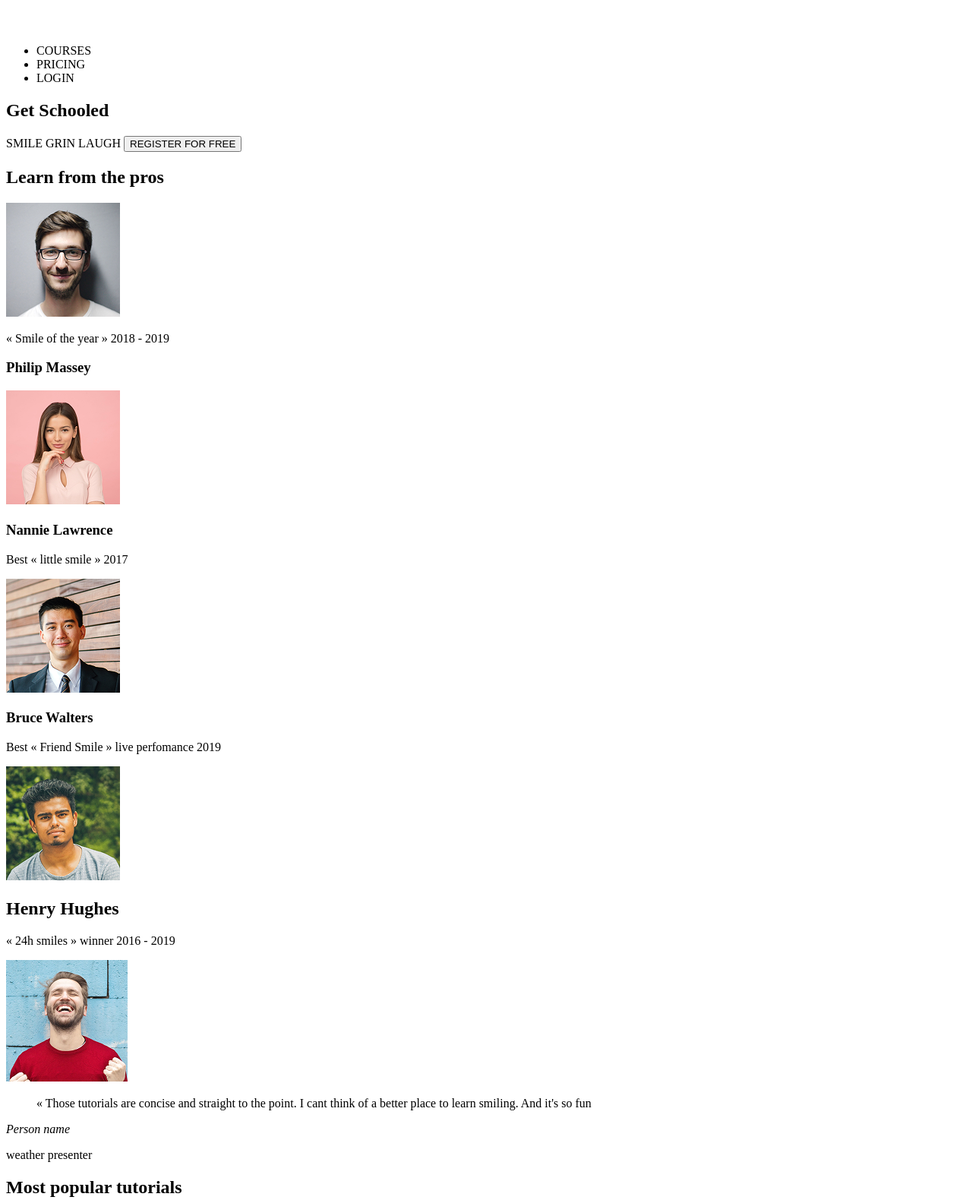
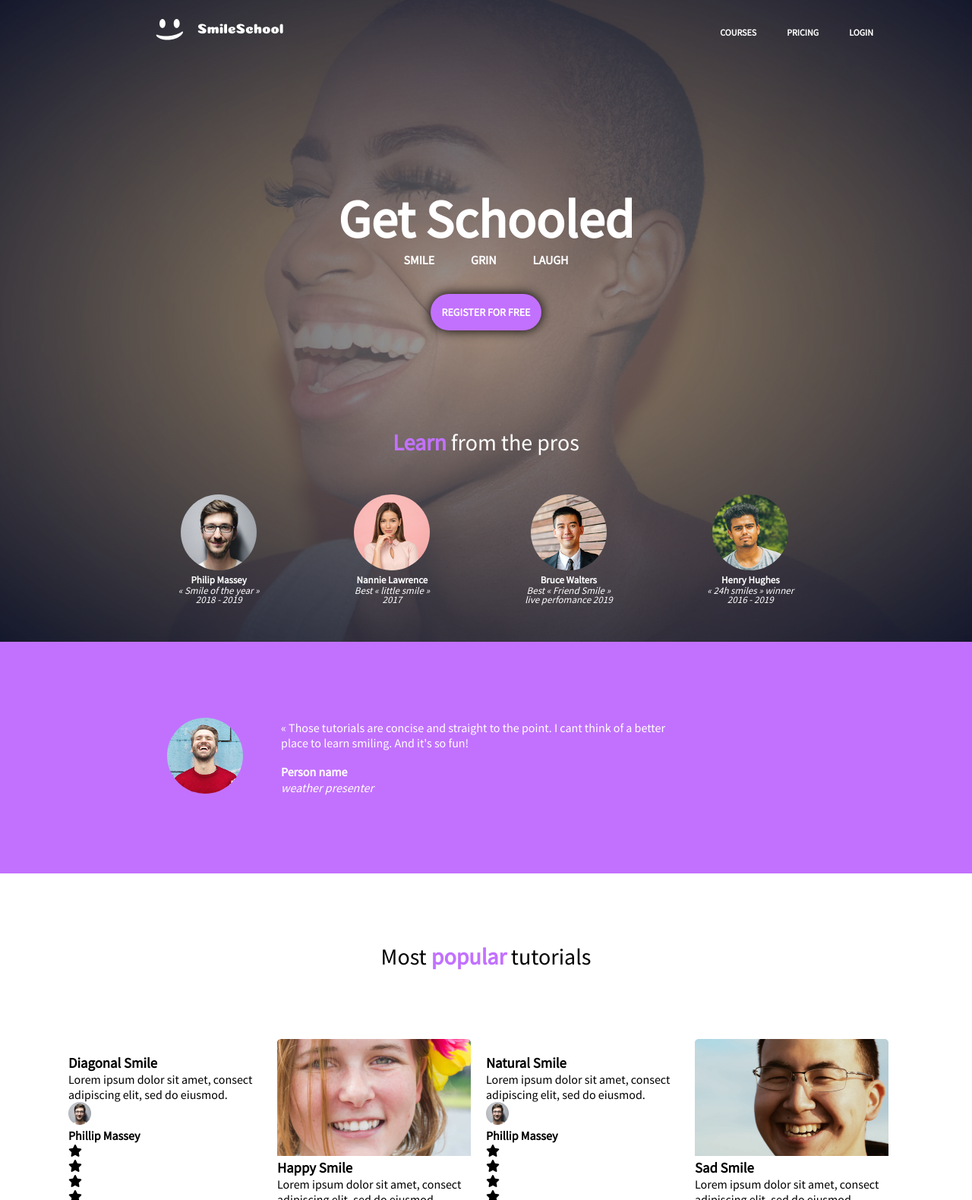
Before and after one commit to Mwandii/alx_html_css, a plain HTML site: page css_advanced/index.html in a window 1280 px wide. Shown: the top 1580 px of the page at 76% size. Drawn offline with Linux system fonts and the light colour scheme.

Commit message:
completed hero page and quote page

```diff
--- a/css_advanced/index.html
+++ b/css_advanced/index.html
@@ -4,67 +4,77 @@
     <meta charset="UTF-8">
     <meta name="viewport" content="width=device-width, initial-scale=1.0">
     <link rel="stylesheet" href="styles.css">
-     <script src="https://kit.fontawesome.com/4a2b055604.js" crossorigin="anonymous"></script>
+    <link href="https://fonts.googleapis.com/css2?family=Source+Sans+Pro&display=swap" rel="stylesheet">
+    <script src="https://kit.fontawesome.com/4a2b055604.js" crossorigin="anonymous"></script>
     <title>Designer Webpage</title>
 </head>
 <body>
+    <section class="hero-background">
     <header>
-        <a><img src="/css_advanced/media/logo.png"></a>
-        <nav>
-            <ul>
-                <li><a>COURSES</a></li>
-                <li><a>PRICING</a></li>
-                <li><a>LOGIN</a></li>
+        <nav class="navbar">
+            <a class="logo" href="#"><img src="/css_advanced/media/logo.png" alt="logo"></a>
+            <ul class="nav-links">
+                <li><a href="#">COURSES</a></li>
+                <li><a href="#">PRICING</a></li>
+                <li><a href="#">LOGIN</a></li>
             </ul>
         </nav>
     </header>
     <main>
         <section>
             <div>
-                <h2>Get Schooled</h2>
+                <h2 class="hero-title">Get Schooled</h2>
+                <div class="hero-text1">
                 <span>SMILE</span>
                 <span>GRIN</span>
                 <span>LAUGH</span>
-                <button>REGISTER FOR FREE</button>
+                </div>
+                <button class="button-hero">REGISTER FOR FREE</button>
             </div>
             <div>
-                <h1>Learn from the pros</h1>
-                <div>
+                <h1 class="pros-title"><span class="learn">Learn</span> from the pros</h1>
+                <div class="pros">
                     <div>
                         <img src="/css_advanced/media/1.png" alt="">
-                        <p>« Smile of the year » 2018 - 2019</p>
                         <h3>Philip Massey</h3>
+                        <p>« Smile of the year »</p>
+                        <p>2018 - 2019</p>
                     </div>
                     <div>
                         <img src="/css_advanced/media/6.png" alt="">
                         <h3>Nannie Lawrence</h3>
-                        <p>Best « little smile » 2017 </p>
+                        <p>Best « little smile »</p>
+                        <p>2017</p>
                     </div>
                     <div>
                         <img src="/css_advanced/media/7.png" alt="">
                         <h3>Bruce Walters</h3>
-                        <p>Best « Friend Smile » live perfomance 2019</p>
+                        <p>Best « Friend Smile »</p>
+                        <p>live perfomance 2019</p>
                     </div>
                     <div>
                         <img src="/css_advanced/media/8.png" alt="">
-                        <h1>Henry Hughes</h1>
-                        <p>« 24h smiles » winner 2016 - 2019</p>
+                        <h3>Henry Hughes</h3>
+                        <p>« 24h smiles » winner</p>
+                        <p>2016 - 2019</p>
                     </div>
                 </div>
             </div>
         </section>
-        <section>
-            <div>
+    </section>
+        <section class="quote">
+            <div class="quote-img">
                 <img src="/css_advanced/media/Bitmap (1).png">
             </div>
-            <div>
-                <blockquote>« Those tutorials are concise and straight to the point. I cant think of a better place to learn smiling. And it's so fun</blockquote>
-                <cite>Person name</cite>
-                <p>weather presenter</p>
+            <div class="quote-text">
+                <blockquote>« Those tutorials are concise and straight to the point. I cant think of a better place to learn smiling. And it's so fun!</blockquote>
+                <p>Person name</p>
+                <cite>weather presenter</cite>
             </div>
         </section>
-        <section>
-            <h2>Most popular tutorials</h2>
+        <section class="tutorials">
+            <h2>Most <span>popular</span> tutorials</h2>
+            <div class="tutorials-content">
             <div>
                 <img src="/css_advanced/media/preview (1).png" alt="">
                 <h3>Diagonal Smile</h3>
@@ -132,6 +142,7 @@
                     <div><i class="fa-solid fa-star"></i></div>
                 </div>
                 <p>8 min</p>
+            </div>
             </div>
         </section>
         <section>
--- a/css_advanced/styles.css
+++ b/css_advanced/styles.css
@@ -0,0 +1,175 @@
+* {
+    margin: 0;
+    box-sizing: border-box;
+    font-family: 'Source Sans Pro', sans-serif;
+}
+
+.hero-background {
+    background-image: radial-gradient(rgba(128, 128, 128, 0.7), rgb(20, 24, 44)),url(/css_advanced/media/Bitmap.png);
+    background-size: cover;
+    padding: 20px 50px;
+}
+
+header {
+    padding: 5px;
+}
+
+.navbar {
+    display: flex;
+    justify-content: space-between;
+    align-items: center;
+}
+
+.nav-links {
+    display: flex;
+    font-family: 'Source Sans Pro', sans-serif;
+    font-weight: bold;
+    font-size: 12px;
+    margin-right: 50px;
+    list-style-type: none;
+}
+
+.nav-links a {
+    margin: 15px;
+    padding-right: 10px;
+    color: white;
+    text-decoration: none;
+}
+
+.logo {
+    margin-left: 150px;
+}
+
+.hero-title {
+    text-align: center;
+    margin-top: 180px;
+    margin-bottom: 0;
+    font-family: 'Source Sans Pro';
+    font-size: 70px;
+    font-weight: bold !important;
+    color: white;
+}
+
+.hero-text1 {
+    display: flex;
+    justify-content: center;
+    gap: 3rem;
+    font-family: 'Source Sans Pro', sans-serif;
+    font-weight: bold;
+    margin-top: 0;
+    color: white;
+}
+
+.button-hero {
+    display: block;
+    margin: 35px auto;
+    background-color: #C271FF !important;
+    border: none;
+    border-radius: 999px;
+    padding: 15px;
+    font-size: 14px;
+    font-weight: bold;
+    font-family: 'Source Sans Pro', sans-serif;
+    color: white;
+    box-shadow: 0 0 15px black;
+}
+
+.pros-title {
+    text-align: center;
+    margin-top: 8rem;
+    font-family: 'Source Sans Pro', sans-serif;
+    color: white;
+    font-weight: normal;
+    font-size: 30px;
+}
+
+.learn {
+    color: #C271FF;
+    font-weight: bolder;
+}
+
+.pros h3 {
+    font-weight: bold;
+    font-size: 13px;
+    color: white;
+}
+
+.pros {
+    display: flex;
+    justify-content: space-evenly;
+    font-family: 'Source Sans Pro', sans-serif;
+    text-align: center;
+    margin-top: 40px;
+    margin-right: 70px;
+    margin-bottom: 20px;
+    margin-left: 70px;
+}
+
+.pros > div {
+    padding: 10px;
+}
+.pros > div > img {
+    width: 100px;
+    height: 100px;
+    border-radius: 50%;
+}
+
+.pros p {
+    font-style: italic;
+    line-height: 0.9;
+    font-size: 13px;
+    color: white;
+}
+
+.quote {
+    display: flex;
+    gap: 50px;
+    align-items: center;
+    text-align: left;
+    padding: 100px;
+    background-color: #C271FF;
+    line-height: 1.3;
+    font-family: 'Source Sans Pro', sans-serif;
+}
+
+.quote img {
+    border-radius: 50%;
+    width: 100px;
+    height: 100px;
+}
+
+.quote-img {
+    margin-left: 120px;
+}
+
+.quote-text {
+    margin-right: 280px;
+    color: white;
+}
+
+.quote-text blockquote {
+    margin-bottom: 17px;
+}
+
+.quote-text p {
+    font-weight: bold;
+}
+
+.tutorials h2 {
+    text-align: center;
+    margin: 60px 0;
+    padding: 30px;
+    font-weight: lighter;
+    font-size: 30px;
+}
+
+.tutorials span {
+    font-weight: bold;
+    color: #C271FF;
+}
+
+.tutorials-content {
+    display: flex;
+    justify-content: space-evenly;
+    padding: 0 90px;
+}
```
